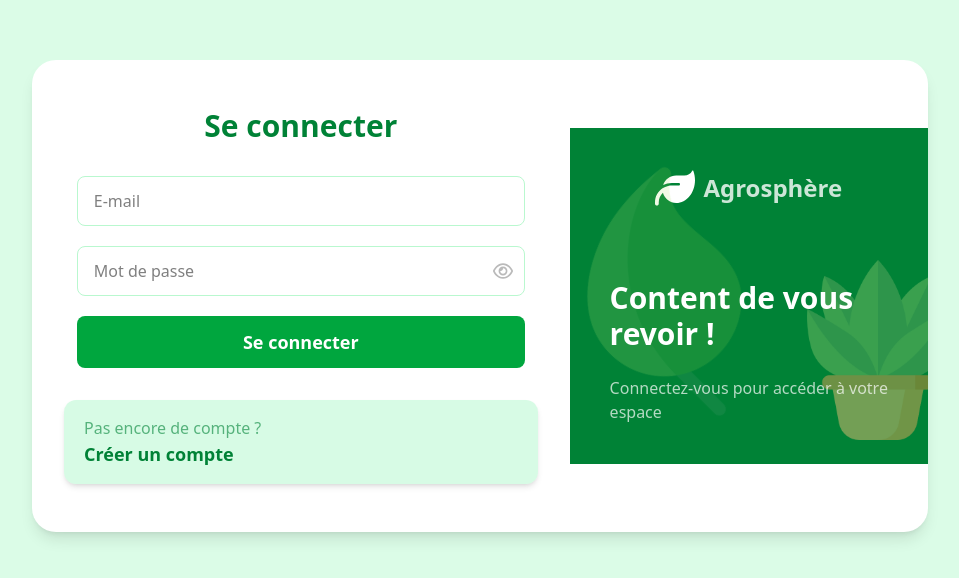
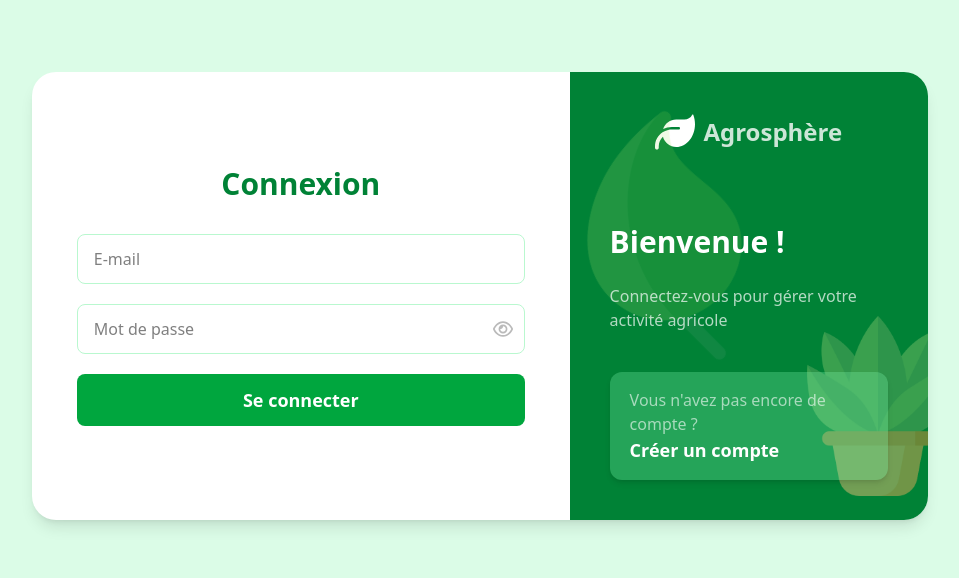
Before and after one commit to Blanche1718/agrosphere_front, a React (Vite) app: page /signIn in a window 1280 px wide. Shown: the part 104-682 px from the top of the page, without its empty margins (160-1119 px from the left). Built offline with nearby package versions, Linux system fonts and the light colour scheme.

Commit message:
restauration des pages inscriptionset connexion

```diff
--- a/src/components/SignIn.jsx
+++ b/src/components/SignIn.jsx
@@ -7,9 +7,10 @@ export default function SignIn() {
   return (
     <div className="w-full min-h-screen flex justify-center items-center bg-green-100">
       <div className="relative w-full max-w-4xl h-auto rounded-3xl shadow-lg overflow-hidden flex flex-col md:flex-row items-center bg-white">
-        {/* Colonne gauche : formulaire de connexion */}
-        <div className="flex-1 w-full flex flex-col items-center justify-center px-8 py-12 order-2 md:order-1">
-          <h1 className="text-center text-3xl font-bold text-green-700 mb-8">Se connecter</h1>
+
+        {/* Colonne droite : branding et illustration (inversée) */}
+        <div className="order-2 md:order-1 flex-1 w-full flex flex-col items-center justify-center px-8 py-12">
+          <h1 className="text-center text-3xl font-bold text-green-700 mb-8">Connexion</h1>
           <form className="flex flex-col gap-5 w-full max-w-md">
             <input
               className="px-4 py-3 rounded-lg border border-green-200 focus:ring-2 focus:ring-green-400 focus:outline-none"
@@ -44,13 +45,10 @@ export default function SignIn() {
               Se connecter
             </button>
           </form>
-          <div className="w-full mt-8 px-5 py-4 flex flex-col bg-green-300/30 rounded-xl shadow-md z-20 select-none">
-            <p className="text-green-700/60 text-md">Pas encore de compte ?</p>
-            <Link to="/signUp" className="text-green-700 font-bold text-lg hover:underline">Créer un compte</Link>
-          </div>
         </div>
-        {/* Colonne droite : branding et illustration */}
-        <div className="relative z-0 bg-green-700 md:w-[40%] w-full h-full flex flex-col items-center justify-between px-10 py-10 overflow-hidden order-1 md:order-2">
+
+        {/* Colonne gauche : illustration + texte de bienvenue (inversée) */}
+        <div className="order-1 md:order-2 relative z-0 bg-green-700 md:w-[40%] w-full h-full flex flex-col items-center justify-between px-10 py-10 overflow-hidden">
           <a href="/" className="flex items-center gap-2 mb-8">
             <img
               alt="logo"
@@ -70,10 +68,15 @@ export default function SignIn() {
             alt=""
           />
           <div className="w-full h-full flex flex-col items-start justify-center gap-6 z-20 mt-10">
-            <h1 className="text-white font-bold text-3xl">Content de vous revoir !</h1>
-            <p className="text-white/70">Connectez-vous pour accéder à votre espace</p>
+            <h1 className="text-white font-bold text-3xl">Bienvenue !</h1>
+            <p className="text-white/70">Connectez-vous pour gérer votre activité agricole</p>
+          </div>
+          <div className="w-full mt-10 px-5 py-4 flex flex-col bg-green-300/30 rounded-xl shadow-md z-20 select-none">
+            <p className="text-white/60 text-md">Vous n'avez pas encore de compte ?</p>
+            <Link to="/signUp" className="text-white font-bold text-lg hover:underline">Créer un compte</Link>
           </div>
         </div>
+
       </div>
     </div>
   );
```
